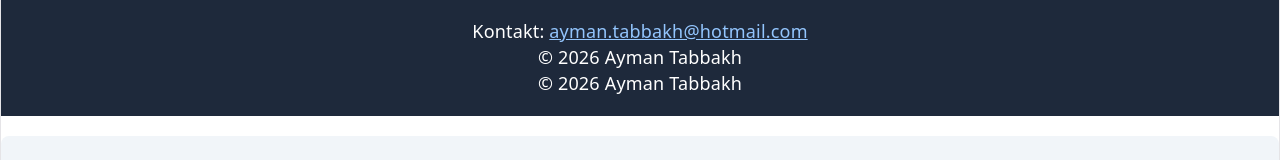
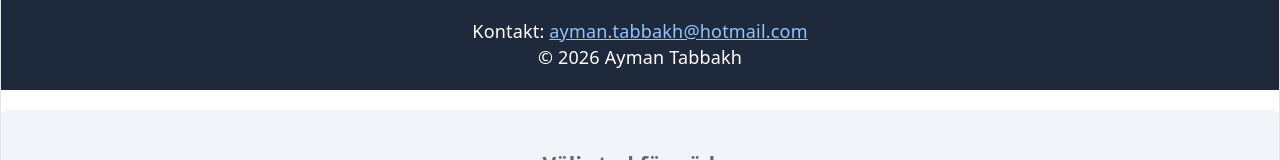
Before and after one commit to tabbakhayman-cloud/min-sida, a React (Vite) app: page / in a window 1280 px wide. Shown: the part 3211-3371 px from the top of the page. Built offline with nearby package versions, Linux system fonts and the light colour scheme; no server answers.

Commit message:
Repetition vecka 46: Slutfört alla moment och logik för Min sida

```diff
--- a/src/components/Footer.jsx
+++ b/src/components/Footer.jsx
@@ -3,13 +3,12 @@ import { copyright } from "../utils/text";
 import { NAMN, EPOST } from "../data/installningar"; // استيراد الاسم والإيميل من ملف الإعدادات
 
 function Footer() {
-  const år = new Date().getFullYear();   // årtalet just nu, t.ex. 2026
-
   return (
     <footer style={{ textAlign: "center", padding: "20px", background: "#1e293b", color: "#fff" }}>
       <p>Kontakt: <a href={`mailto:${EPOST}`} style={{ color: "#93c5fd" }}>{EPOST}</a></p>
+
+      {/* عرض حقوق الطبع والنشر مرة واحدة فقط */}
       <p>{copyright(NAMN)}</p>
-      <p>© {år} {NAMN}</p>
     </footer>
   );
 }
```
